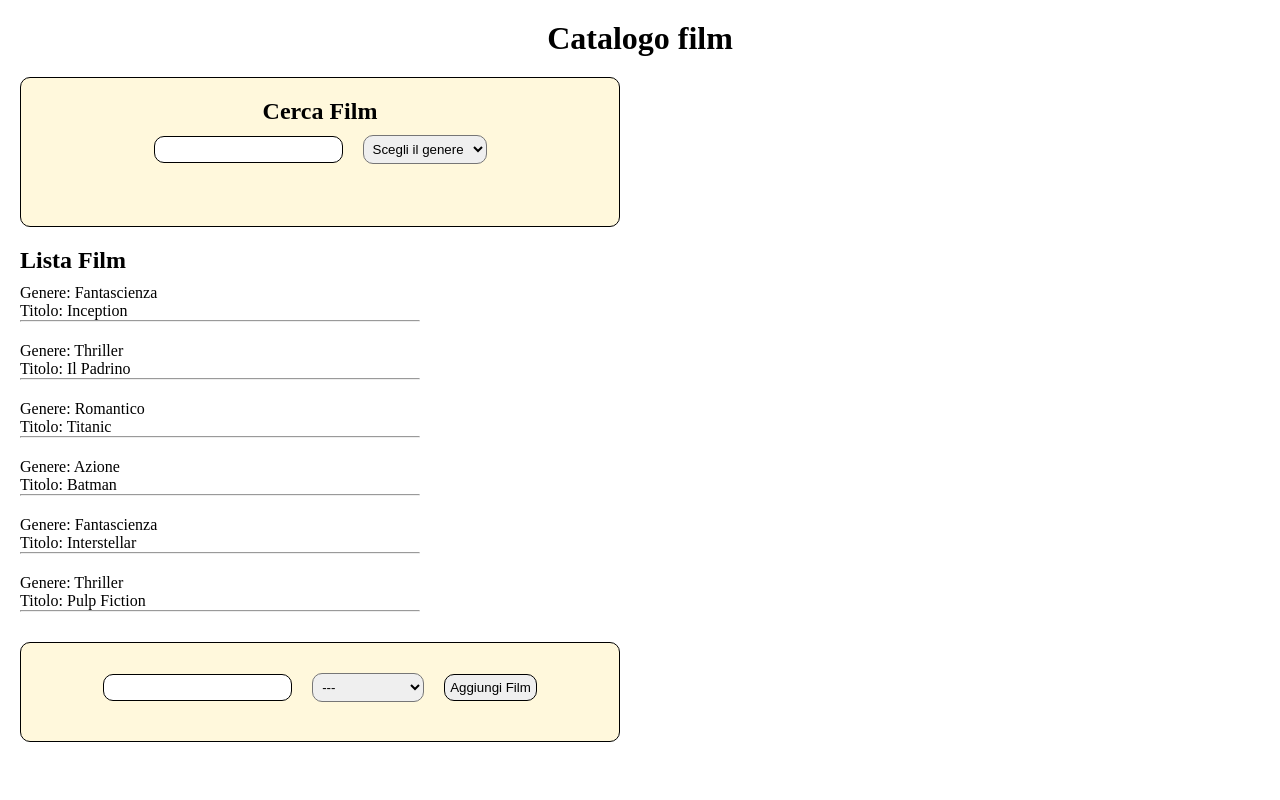
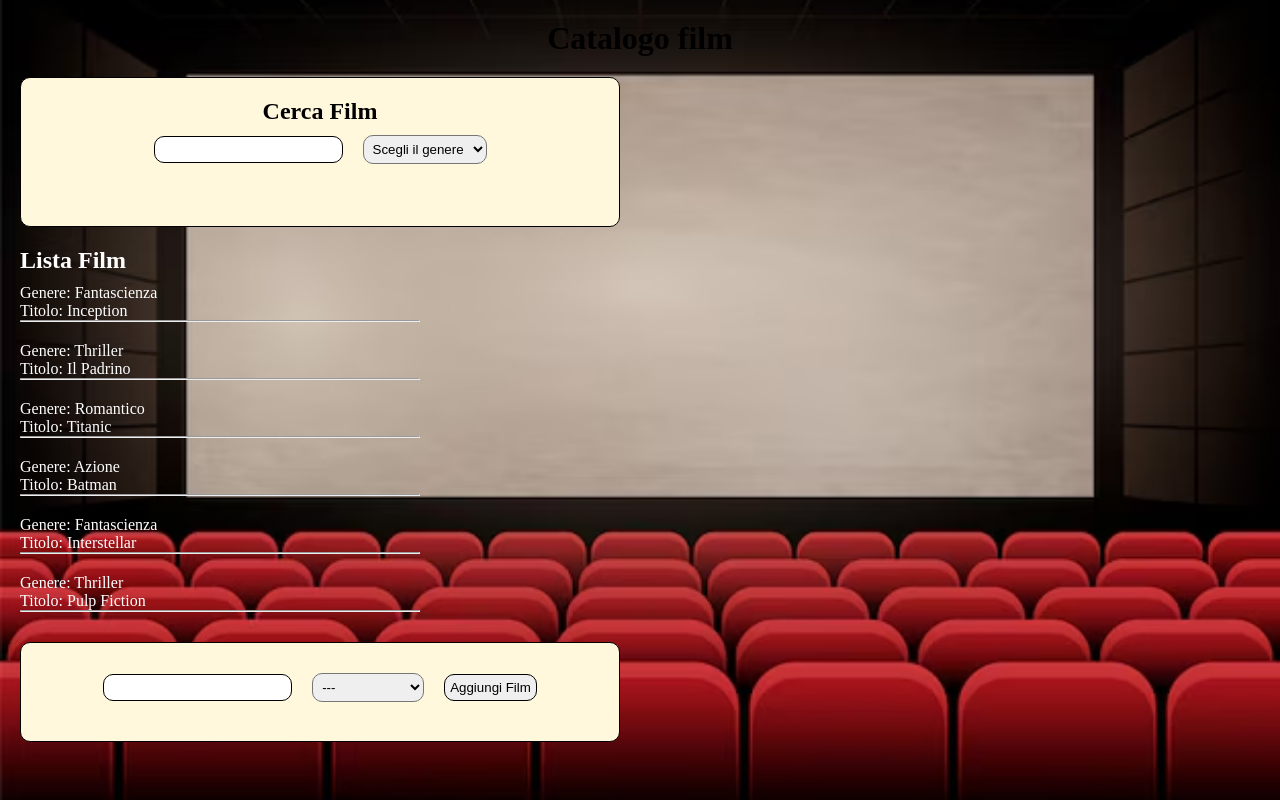
Before and after one commit to AndreaRispoli97/react-movie-filter, a React (Vite) app: page / in a window 1280 px wide. Built offline with nearby package versions, Linux system fonts and the light colour scheme.

Commit message:
feat: added background to css

```diff
--- a/src/App.jsx
+++ b/src/App.jsx
@@ -62,7 +62,7 @@
       </section>
       <section>
         <article>
-          <h2>Lista Film</h2>
+          <h2 className='white'>Lista Film</h2>
           <ul>
             {film.map((film, index) => (
               <li key={index}>
--- a/src/index.css
+++ b/src/index.css
@@ -2,6 +2,14 @@
   padding: 0;
   margin: 0;
   box-sizing: border-box;
+}
+
+body {
+  background-image: url('../public/sfondo-di-un-cinema-di-design-piatto.avif');
+  background-size: cover;
+  background-repeat: no-repeat;
+  background-attachment: fixed;
+  background-position: center center;
 }
 
 h1 {
@@ -18,7 +26,12 @@
   width: 400px;
 }
 
+.white {
+  color: white;
+}
+
 li {
+  color: white;
   padding: 10px 0px;
   list-style: none;
 }
```
Also changed, not shown: public/sfondo-di-un-cinema-di-design-piatto.avif (added).
